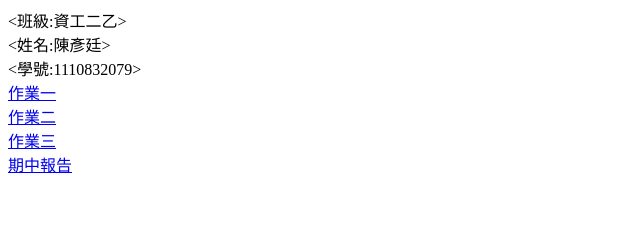
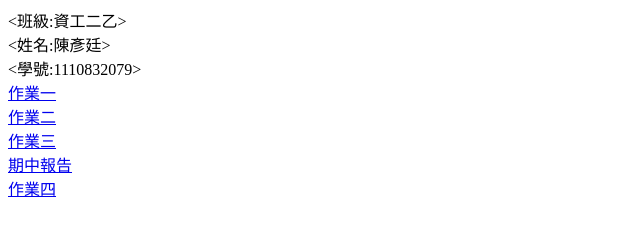
Before and after one commit to 1110832079/bomb, a plain HTML site: page index.html in a window 1280 px wide. Shown: the full height of the page, 0-640 px from the left. Drawn offline with Linux system fonts and the light colour scheme.

Commit message:
Update index.html

```diff
--- a/index.html
+++ b/index.html
@@ -12,5 +12,6 @@
     <a href="https://1110832079.github.io/heyfunk/">作業二</a><br>
     <a href="https://1110832079.github.io/hw3/">作業三</a><br>
     <a href="https://1110832079.github.io/report6666/">期中報告</a><br>
+    <a href="https://1110832079.github.io/hw4/">作業四</a><br>
 </body>
 </html>
```
